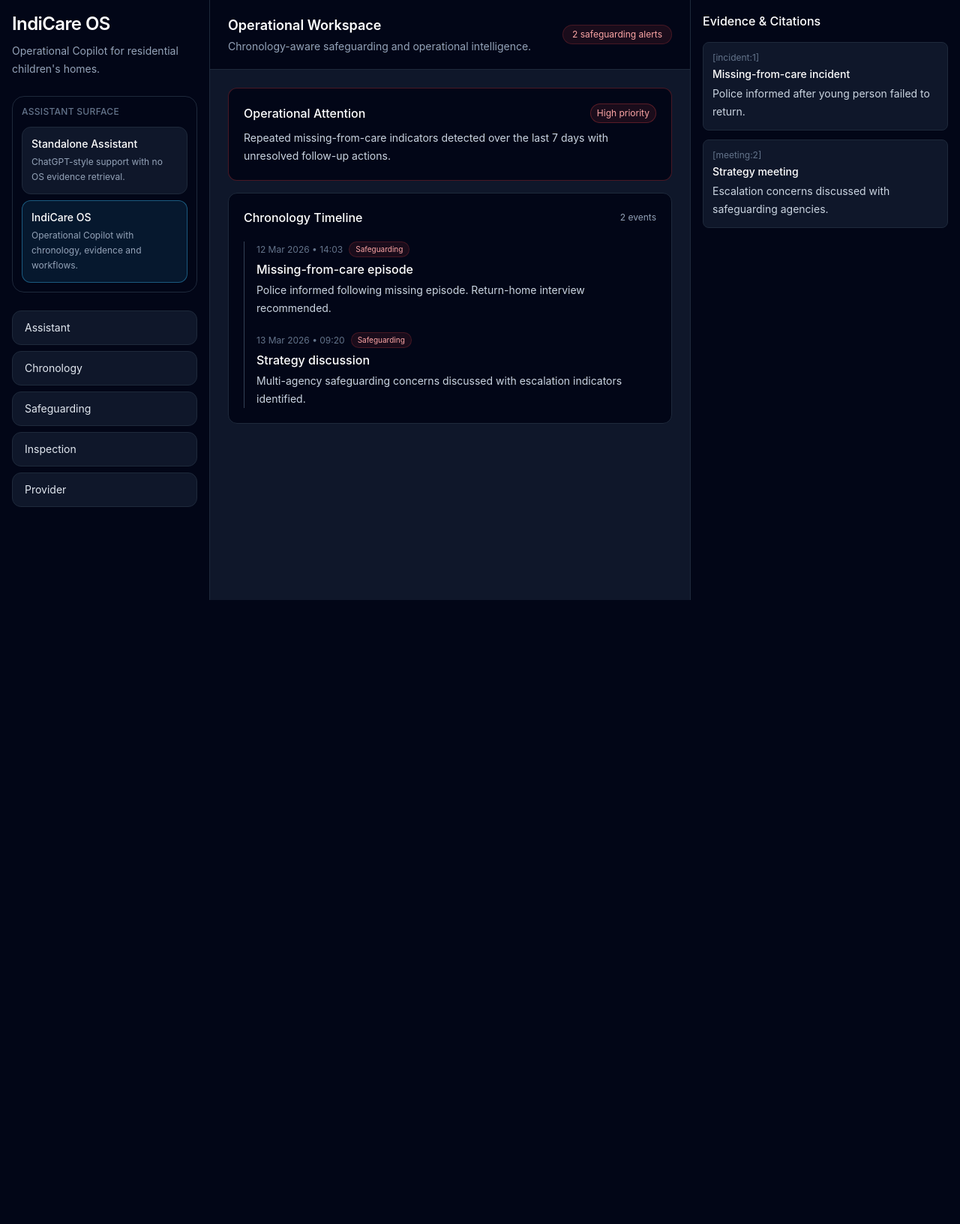
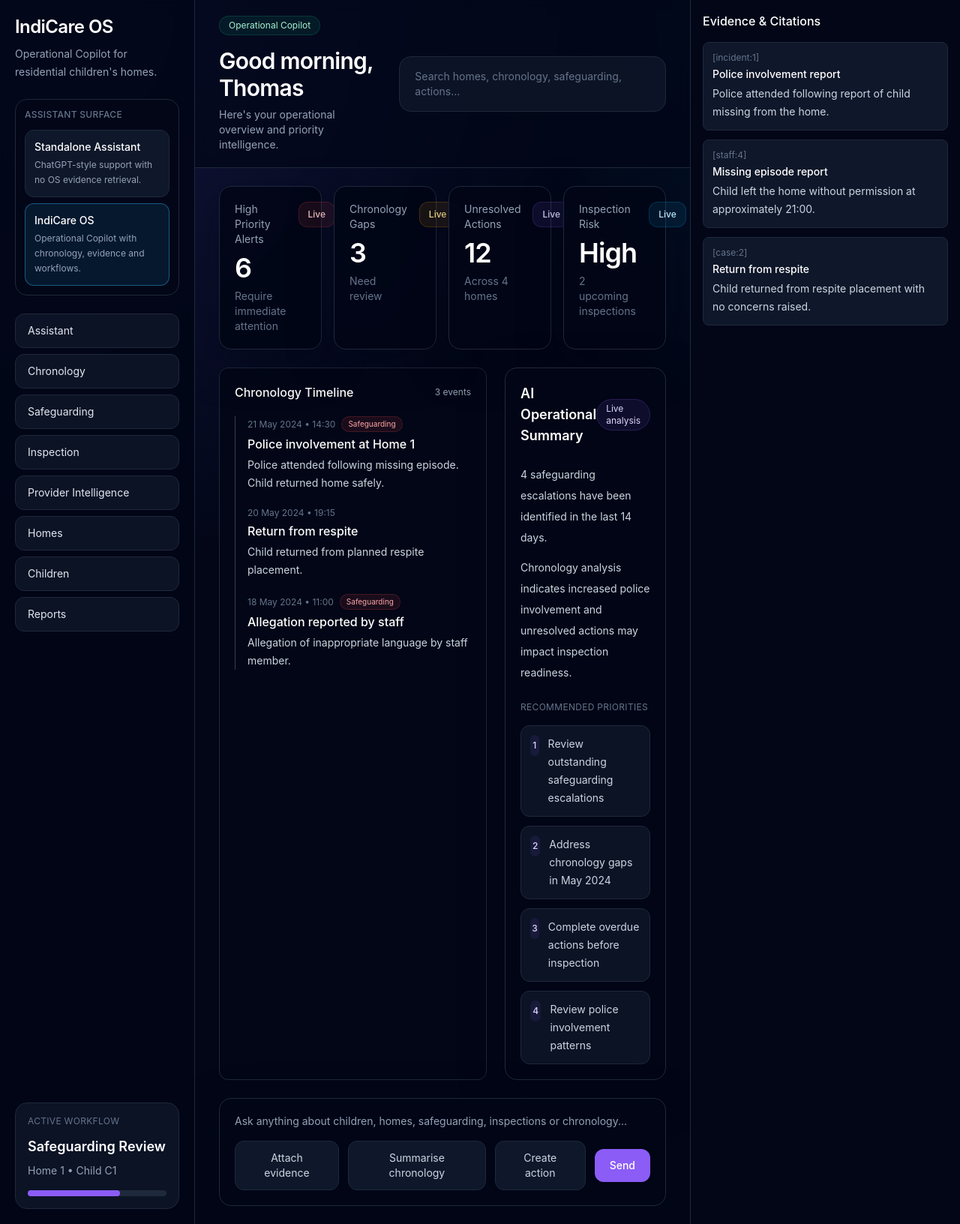
Before and after one commit to thomaskelly05/indicare-app, a Next.js app: page / in a window 1280 px wide. Shown: the whole page at 75% size. Before the commit the page ends 800 px from the top, so only its background shows below. Built offline with nearby package versions, Linux system fonts and the light colour scheme.

Commit message:
Apply full operational cockpit redesign

```diff
--- a/app/page.tsx
+++ b/app/page.tsx
@@ -1,23 +1,31 @@
+import { AISummaryPanel } from '@/components/dashboard/AISummaryPanel'
+import { KpiCard } from '@/components/dashboard/KpiCard'
 import { ChronologyTimeline } from '@/components/chronology/ChronologyTimeline'
 import { AssistantSurfaceSwitcher } from '@/components/layout/AssistantSurfaceSwitcher'
 import { EvidenceDrawer } from '@/components/operational/EvidenceDrawer'
-import { OperationalCard } from '@/components/operational/OperationalCard'
 
 const chronologyEvents = [
   {
     id: '1',
-    date: '12 Mar 2026 • 14:03',
-    title: 'Missing-from-care episode',
+    date: '21 May 2024 • 14:30',
+    title: 'Police involvement at Home 1',
     summary:
-      'Police informed following missing episode. Return-home interview recommended.',
+      'Police attended following missing episode. Child returned home safely.',
     safeguarding: true,
   },
   {
     id: '2',
-    date: '13 Mar 2026 • 09:20',
-    title: 'Strategy discussion',
+    date: '20 May 2024 • 19:15',
+    title: 'Return from respite',
     summary:
-      'Multi-agency safeguarding concerns discussed with escalation indicators identified.',
+      'Child returned from planned respite placement.',
+  },
+  {
+    id: '3',
+    date: '18 May 2024 • 11:00',
+    title: 'Allegation reported by staff',
+    summary:
+      'Allegation of inappropriate language by staff member.',
     safeguarding: true,
   },
 ]
@@ -25,24 +33,30 @@ const chronologyEvents = [
 const evidenceItems = [
   {
     citation: '[incident:1]',
-    title: 'Missing-from-care incident',
+    title: 'Police involvement report',
     excerpt:
-      'Police informed after young person failed to return.',
+      'Police attended following report of child missing from the home.',
   },
   {
-    citation: '[meeting:2]',
-    title: 'Strategy meeting',
+    citation: '[staff:4]',
+    title: 'Missing episode report',
     excerpt:
-      'Escalation concerns discussed with safeguarding agencies.',
+      'Child left the home without permission at approximately 21:00.',
+  },
+  {
+    citation: '[case:2]',
+    title: 'Return from respite',
+    excerpt:
+      'Child returned from respite placement with no concerns raised.',
   },
 ]
 
 export default function HomePage() {
   return (
-    <main className="min-h-screen bg-slate-950 text-white">
-      <div className="grid min-h-screen grid-cols-[280px_1fr_360px]">
-        <aside className="border-r border-slate-800 bg-slate-950 p-4">
-          <div className="mb-6">
+    <main className="min-h-screen bg-radial-dashboard bg-slate-950 text-white">
+      <div className="grid min-h-screen grid-cols-[260px_1fr_360px]">
+        <aside className="flex flex-col border-r border-slate-800 bg-slate-950/90 p-5 backdrop-blur">
+          <div>
             <h1 className="text-2xl font-semibold tracking-tight">
               IndiCare OS
             </h1>
@@ -52,9 +66,9 @@ export default function HomePage() {
             </p>
           </div>
 
-          <AssistantSurfaceSwitcher
-            activeSurface="operational_os"
-          />
+          <div className="mt-6">
+            <AssistantSurfaceSwitcher activeSurface="operational_os" />
+          </div>
 
           <div className="mt-6 space-y-2">
             {[
@@ -62,48 +76,123 @@ export default function HomePage() {
               'Chronology',
               'Safeguarding',
               'Inspection',
-              'Provider',
+              'Provider Intelligence',
+              'Homes',
+              'Children',
+              'Reports',
             ].map((item) => (
               <button
                 key={item}
-                className="focus-ring w-full rounded-xl border border-slate-800 bg-slate-900 px-4 py-3 text-left text-sm text-slate-200 transition hover:bg-slate-800"
+                className="focus-ring flex w-full items-center rounded-xl border border-slate-800 bg-slate-900/80 px-4 py-3 text-left text-sm text-slate-200 transition hover:bg-slate-800"
                 type="button"
               >
                 {item}
               </button>
             ))}
           </div>
+
+          <div className="mt-auto rounded-2xl border border-slate-800 bg-slate-900/80 p-4">
+            <div className="text-xs uppercase tracking-wide text-slate-500">
+              Active workflow
+            </div>
+
+            <div className="mt-3 text-lg font-semibold text-white">
+              Safeguarding Review
+            </div>
+
+            <div className="mt-2 text-sm text-slate-400">
+              Home 1 • Child C1
+            </div>
+
+            <div className="mt-4 h-2 rounded-full bg-slate-800">
+              <div className="h-2 w-2/3 rounded-full bg-violet-500" />
+            </div>
+          </div>
         </aside>
 
-        <section className="flex flex-col bg-slate-900">
-          <header className="border-b border-slate-800 bg-slate-950 px-6 py-5">
-            <div className="flex items-center justify-between gap-4">
+        <section className="flex flex-col overflow-hidden">
+          <header className="border-b border-slate-800 bg-slate-950/70 px-8 py-5 backdrop-blur">
+            <div className="flex items-center justify-between gap-6">
               <div>
-                <h2 className="text-lg font-semibold">
-                  Operational Workspace
+                <div className="inline-flex rounded-full border border-emerald-500/20 bg-emerald-500/10 px-3 py-1 text-xs text-emerald-200">
+                  Operational Copilot
+                </div>
+
+                <h2 className="mt-4 text-3xl font-semibold tracking-tight">
+                  Good morning, Thomas
                 </h2>
 
-                <p className="mt-1 text-sm text-slate-400">
-                  Chronology-aware safeguarding and operational intelligence.
+                <p className="mt-2 text-sm text-slate-400">
+                  Here's your operational overview and priority intelligence.
                 </p>
               </div>
 
-              <div className="rounded-full border border-red-500/20 bg-red-500/10 px-3 py-1 text-xs text-red-300">
-                2 safeguarding alerts
+              <div className="w-full max-w-xl rounded-2xl border border-slate-800 bg-slate-900/80 px-5 py-4 text-sm text-slate-500">
+                Search homes, chronology, safeguarding, actions...
               </div>
             </div>
           </header>
 
-          <div className="flex-1 space-y-4 overflow-auto p-6">
-            <OperationalCard
-              title="Operational Attention"
-              description="Repeated missing-from-care indicators detected over the last 7 days with unresolved follow-up actions."
-              priority="high"
-            />
+          <div className="flex-1 overflow-auto px-8 py-6">
+            <div className="grid grid-cols-4 gap-4">
+              <KpiCard
+                title="High Priority Alerts"
+                value="6"
+                subtitle="Require immediate attention"
+                accent="red"
+              />
 
-            <ChronologyTimeline
-              events={chronologyEvents}
-            />
+              <KpiCard
+                title="Chronology Gaps"
+                value="3"
+                subtitle="Need review"
+                accent="amber"
+              />
+
+              <KpiCard
+                title="Unresolved Actions"
+                value="12"
+                subtitle="Across 4 homes"
+                accent="violet"
+              />
+
+              <KpiCard
+                title="Inspection Risk"
+                value="High"
+                subtitle="2 upcoming inspections"
+                accent="blue"
+              />
+            </div>
+
+            <div className="mt-6 grid grid-cols-[1.3fr_0.7fr] gap-6">
+              <ChronologyTimeline events={chronologyEvents} />
+
+              <AISummaryPanel />
+            </div>
+
+            <div className="mt-6 rounded-2xl border border-slate-800 bg-slate-950/90 p-5 shadow-panel backdrop-blur">
+              <div className="text-sm text-slate-400">
+                Ask anything about children, homes, safeguarding, inspections or chronology...
+              </div>
+
+              <div className="mt-4 flex items-center gap-3">
+                <button className="rounded-xl border border-slate-800 bg-slate-900 px-4 py-3 text-sm text-slate-300">
+                  Attach evidence
+                </button>
+
+                <button className="rounded-xl border border-slate-800 bg-slate-900 px-4 py-3 text-sm text-slate-300">
+                  Summarise chronology
+                </button>
+
+                <button className="rounded-xl border border-slate-800 bg-slate-900 px-4 py-3 text-sm text-slate-300">
+                  Create action
+                </button>
+
+                <div className="ml-auto rounded-xl bg-violet-500 px-5 py-3 text-sm font-medium text-white">
+                  Send
+                </div>
+              </div>
+            </div>
           </div>
         </section>
 
```
